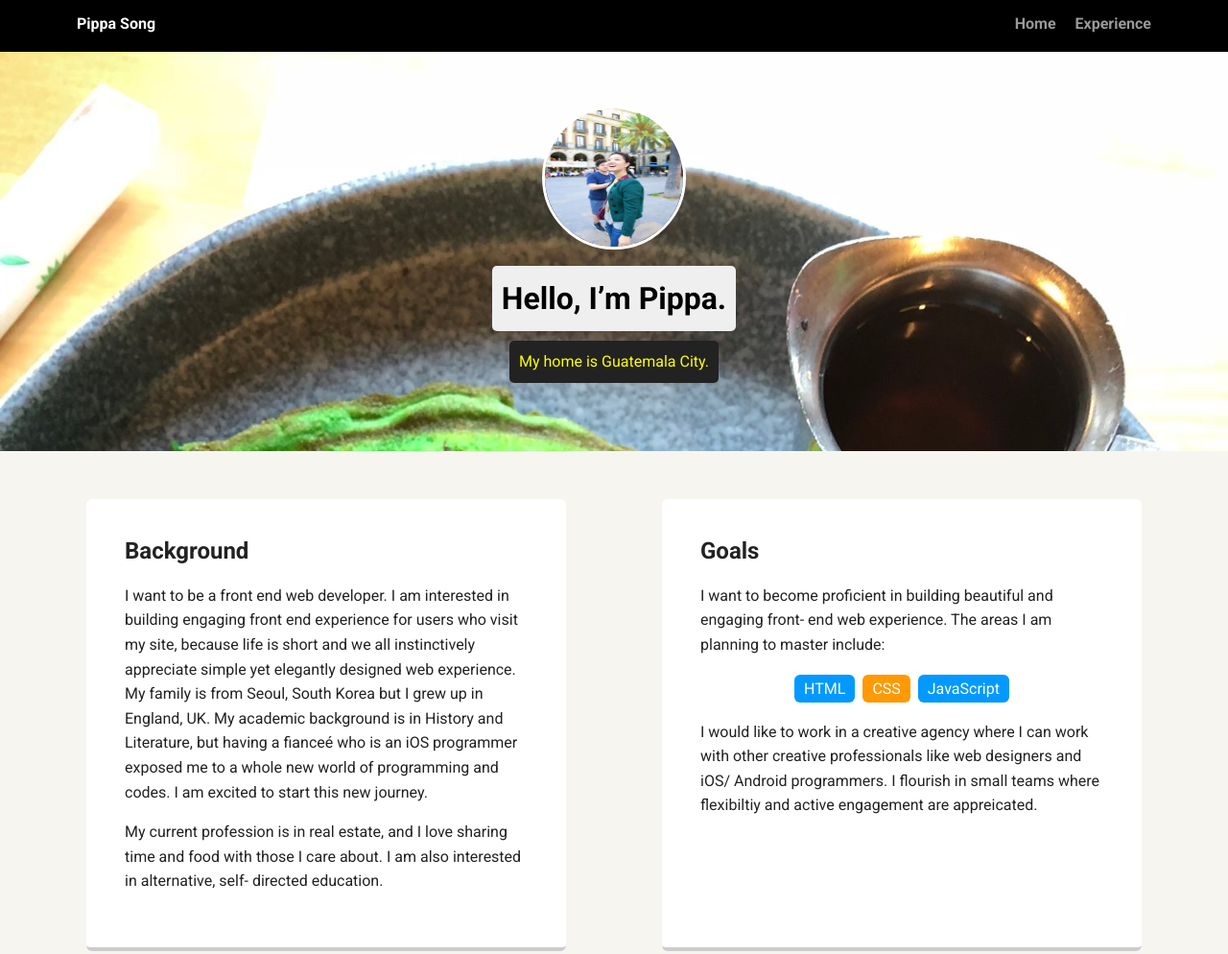
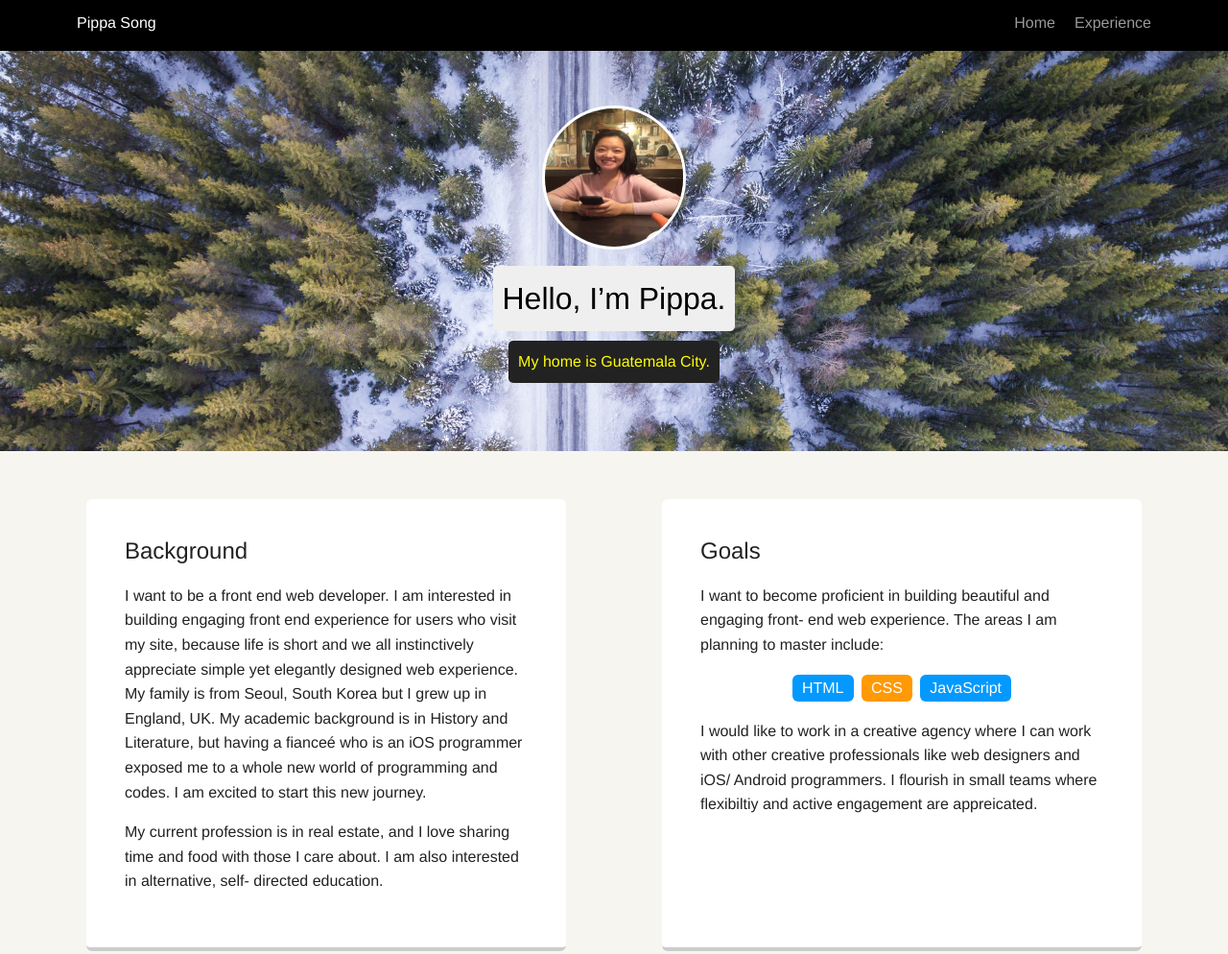
Before and after one commit to thepippasong/Techdegree-Project-1A, a plain HTML site: page index.html in a window 1280 px wide. Shown: the top 994 px of the page at 96% size. Drawn offline with Linux system fonts and the light colour scheme; a web font is replaced by a local one.

Commit message:
Last steps

```diff
--- a/index.html
+++ b/index.html
@@ -17,7 +17,7 @@
     </div>
 
     <header>
-      <img src="images/profile_pic.jpg" alt="Profile picture of Pippa" class="profile-image">
+      <img src="images/realprofile_pic.jpg" alt="Profile picture of Pippa" class="profile-image">
       <h1 class="tag name">Hello, I’m Pippa.</h1>
       <p class="tag location">My home is Guatemala City.</p>
     </header>
--- a/styles.css
+++ b/styles.css
@@ -1,13 +1,14 @@
 /* Global Layout Set-up */
 * {
   box-sizing: border-box;
+  font-family: "Helvetica", sans-serif;
+  font-weight: lighter;
 }
 
 body {
   margin: 0;
   padding: 0;
   text-align: center;
-  font-family: 'Roboto', sans-serif;
   color: #222;
   background: #f7f5f0;
 }
@@ -57,7 +58,7 @@ a:hover {
 
 header {
   text-align: center;
-  background: url('images/background_pic.jpg') no-repeat top center ;
+  background: url('images/realfinal_pic.jpg') no-repeat top center ;
   background-size: cover;
   overflow: hidden;
   padding-top: 60px;
```
Also changed, not shown: images/final_pic.jpg (added), images/realfinal_pic.jpg (added), images/realprofile_pic.jpg (added), 1 other file.
